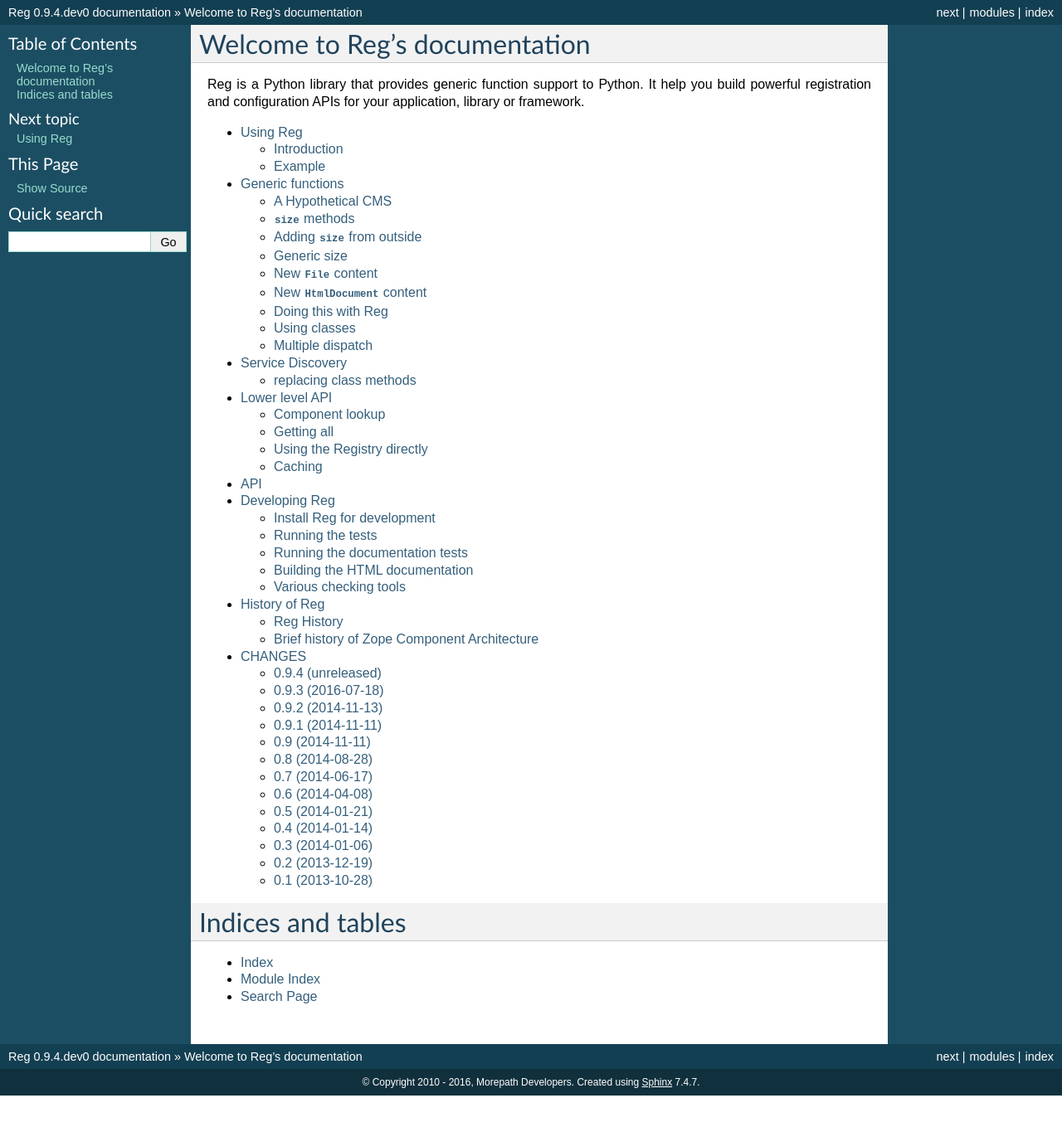
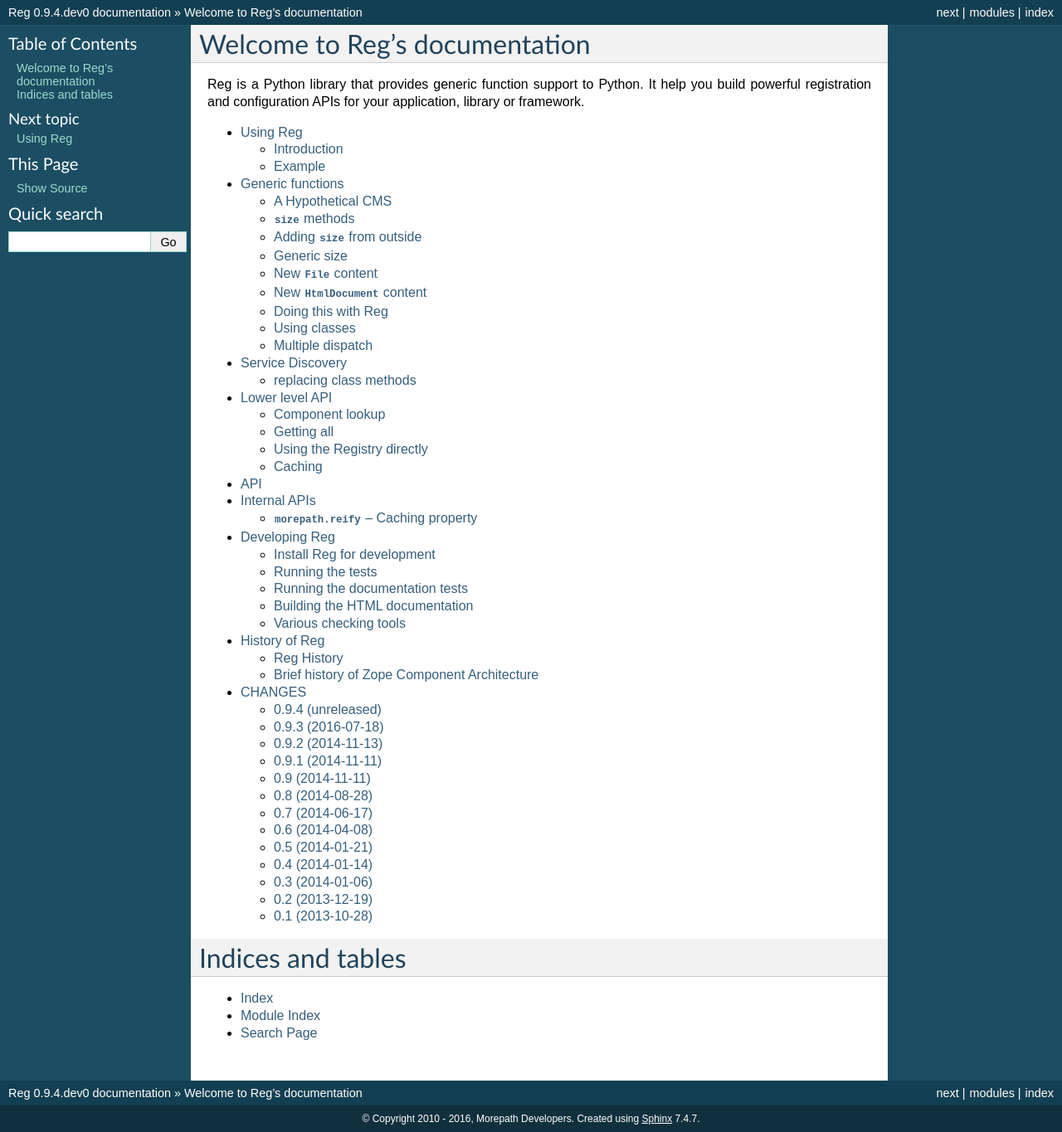
Before and after one commit to morepath/reg, a Sphinx documentation site: the page built from doc/index.rst, in a window 1280 px wide. Shown: the whole page at 83% size. Built offline with Sphinx 7.4.7, drawn with Linux system fonts in a browser that asks for light colours; before the commit the page ends 1321 px from its top, so only the background shows below that.

Commit message:
Added a section in the docs for the internals of Reg.

```diff
--- a/doc/index.rst
+++ b/doc/index.rst
@@ -10,6 +10,7 @@
 
    usage
    api
+   internals
    developing
    history
    changes
--- /dev/null
+++ b/doc/internals.rst
@@ -0,0 +1,11 @@
+Internal APIs
+=============
+
+This section of the documentation focuses on the internals of Reg.
+
+
+``morepath.reify`` -- Caching property
+--------------------------------------
+
+.. automodule:: reg.reify
+  :members:
```
